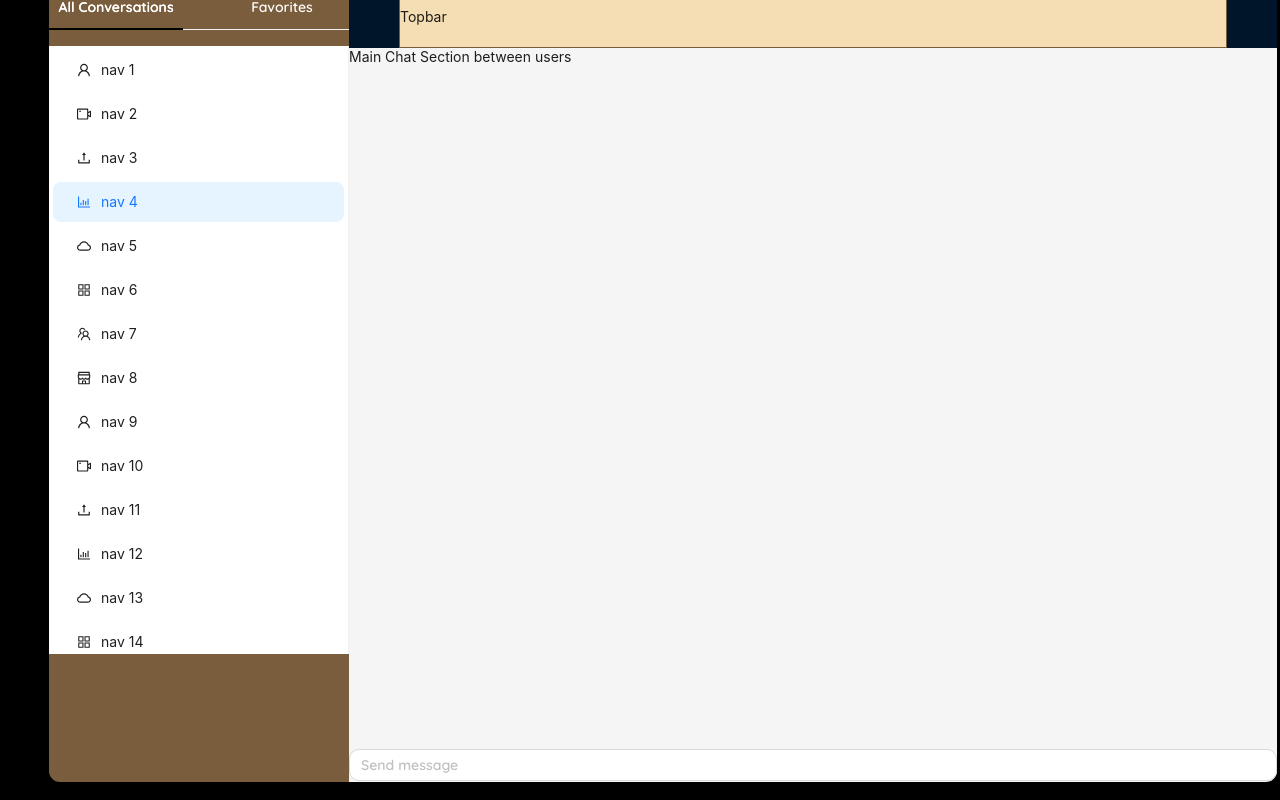
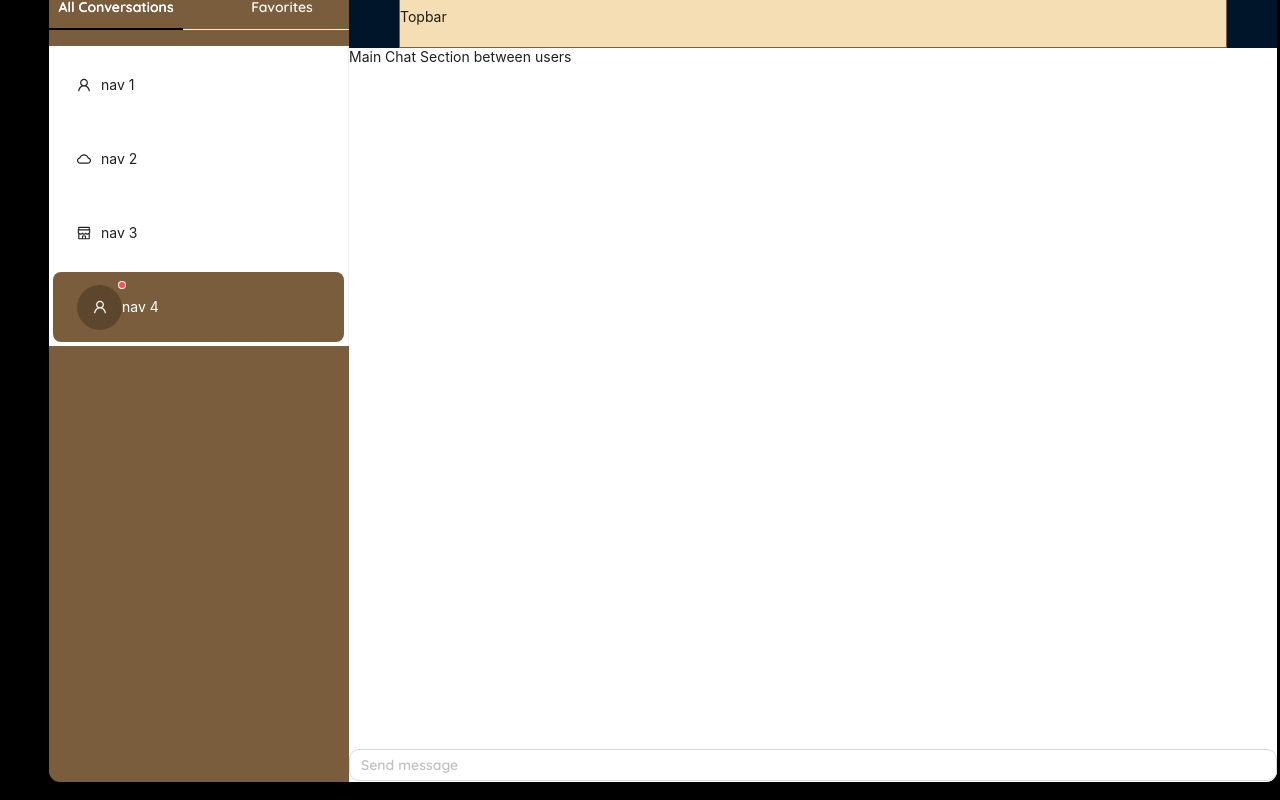
Before and after one commit to EvanZig/messengerApp, a React (Create React App) app in the folder client/: page / in a window 1280 px wide. Built offline with nearby package versions, Linux system fonts and the light colour scheme.

Commit message:
implemented sidebar menu item UI

```diff
--- a/client/src/components/ChatUi/ChatSidebar/Sidebar.tsx
+++ b/client/src/components/ChatUi/ChatSidebar/Sidebar.tsx
@@ -12,36 +12,18 @@ import {
 } from '@ant-design/icons'
 import { Menu, Tabs } from 'antd'
 import '../../../styles/componentStyling/ChatSidebar/ChatSidebarStyling.scss'
+import SidebarUserCard from './SidebarUserCard'
 
 const items: MenuProps['items'] = [
     UserOutlined,
-    VideoCameraOutlined,
-    UploadOutlined,
-    BarChartOutlined,
     CloudOutlined,
-    AppstoreOutlined,
-    TeamOutlined,
     ShopOutlined,
-    UserOutlined,
-    VideoCameraOutlined,
-    UploadOutlined,
-    BarChartOutlined,
-    CloudOutlined,
-    AppstoreOutlined,
-    TeamOutlined,
-    ShopOutlined,
-    UserOutlined,
-    VideoCameraOutlined,
-    UploadOutlined,
-    BarChartOutlined,
-    CloudOutlined,
-    AppstoreOutlined,
-    TeamOutlined,
-    ShopOutlined,
+    SidebarUserCard,
 ].map((icon, index) => ({
     key: String(index + 1),
     icon: React.createElement(icon),
     label: `nav ${index + 1}`,
+    className: 'sidebarMenuItems',
 }))
 
 const tabs: TabsProps['items'] = [
--- a/client/src/components/ChatUi/ChatSidebar/SidebarUserCard.tsx
+++ b/client/src/components/ChatUi/ChatSidebar/SidebarUserCard.tsx
@@ -1,10 +1,13 @@
 import React from 'react'
-import { Avatar } from 'antd'
+import { Avatar, Badge } from 'antd'
+import { UserOutlined } from '@ant-design/icons'
 
 export default function SidebarUserCard() {
     return (
         <div>
-            <></>
+            <Badge dot>
+                <Avatar size={45} icon={<UserOutlined />} />
+            </Badge>
         </div>
     )
 }
--- a/client/src/styles/componentStyling/ChatLayoutStyle.scss
+++ b/client/src/styles/componentStyling/ChatLayoutStyle.scss
@@ -63,6 +63,7 @@ $brown: #7a5d3c;
     flex-direction: column;
     height: 100%;
     width: 100%;
+    background-color: white;
 }
 
 .chatContent {
--- a/client/src/styles/componentStyling/ChatSidebar/ChatSidebarStyling.scss
+++ b/client/src/styles/componentStyling/ChatSidebar/ChatSidebarStyling.scss
@@ -54,3 +54,19 @@ $brown: #7a5d3c;
 .conversationTabs .ant-tabs-ink-bar {
     background-color: black;
 }
+
+.sidebarMenuItems {
+    height: 70px !important;
+}
+
+.sidebarMenuItems:focus,
+.sidebarMenuItems:hover {
+    background-color: $brown !important;
+    color: white !important;
+}
+
+.ant-menu-item-selected {
+    background-color: $brown !important;
+    color: white !important;
+    // border: 1px solid black;
+}
```
